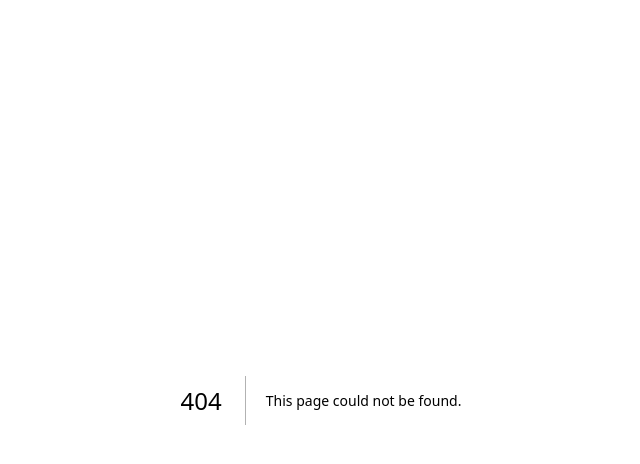
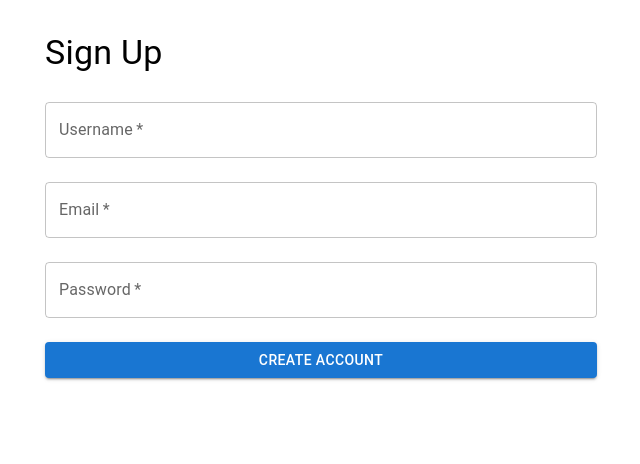
Before and after one commit to BrianPizz/time-flow, a Next.js app: page /signup in a window 1280 px wide. Before the commit this address had no page. Shown: the top 464 px of the page, without its empty margins (319-959 px from the left). Built offline with nearby package versions, Linux system fonts and the light colour scheme.

Commit message:
signup page

```diff
--- /dev/null
+++ b/src/pages/signup.js
@@ -0,0 +1,101 @@
+import { useState } from "react";
+import {
+  Container,
+  Typography,
+  Box,
+  TextField,
+  Button
+} from "@mui/material";
+
+export default function SignupPage() {
+  const [formData, setFormData] = useState({
+    username: "",
+    email: "",
+    password: ""
+  });
+  const [error, setError] = useState("");
+
+  const handleChange = (e) => {
+    setFormData((prev) => ({
+      ...prev,
+      [e.target.name]: e.target.value
+    }));
+  };
+
+  const handleSignup = async (e) => {
+    e.preventDefault();
+    setError("");
+
+    try {
+      const res = await fetch("/api/auth/signup", {
+        method: "POST",
+        headers: { "Content-Type": "application/json" },
+        body: JSON.stringify(formData)
+      });
+
+      const data = await res.json();
+
+      if (!res.ok) {
+        setError(data.error || "Signup failed");
+        return;
+      }
+
+      // Save token + redirect
+      localStorage.setItem("token", data.token);
+      window.location.href = "/";
+    } catch (err) {
+      setError("Something went wrong");
+    }
+  };
+
+  return (
+    <Container maxWidth="sm">
+      <Box my={4}>
+        <Typography variant="h4" gutterBottom>
+          Sign Up
+        </Typography>
+
+        <form onSubmit={handleSignup}>
+          <TextField
+            label="Username"
+            name="username"
+            fullWidth
+            margin="normal"
+            value={formData.username}
+            onChange={handleChange}
+            required
+          />
+          <TextField
+            label="Email"
+            name="email"
+            fullWidth
+            margin="normal"
+            value={formData.email}
+            onChange={handleChange}
+            required
+          />
+          <TextField
+            label="Password"
+            name="password"
+            type="password"
+            fullWidth
+            margin="normal"
+            value={formData.password}
+            onChange={handleChange}
+            required
+          />
+
+          {error && (
+            <Typography color="error" mt={2}>
+              {error}
+            </Typography>
+          )}
+
+          <Button type="submit" variant="contained" fullWidth sx={{ mt: 2 }}>
+            Create Account
+          </Button>
+        </form>
+      </Box>
+    </Container>
+  );
+}
```
